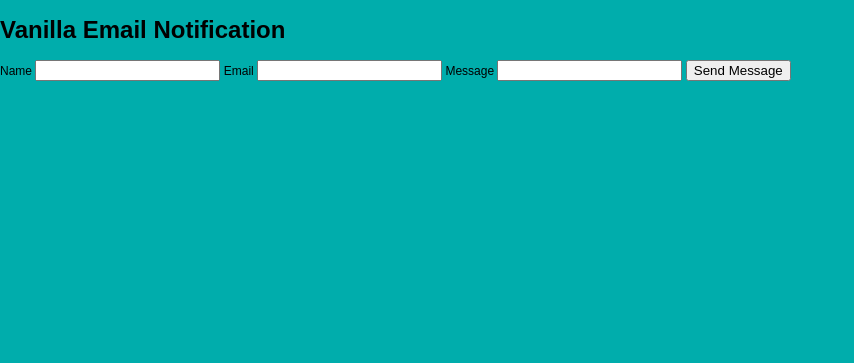
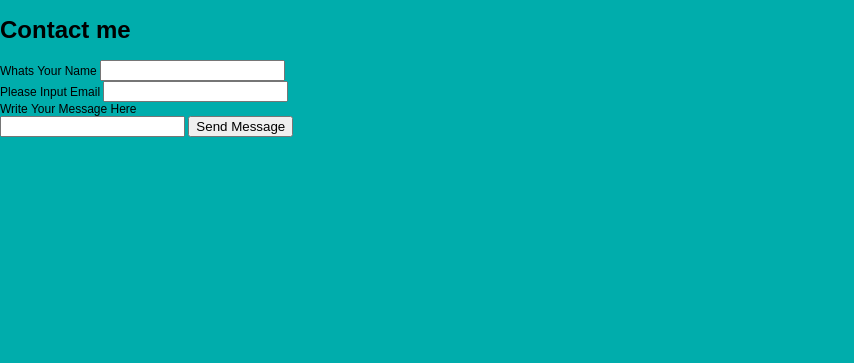
Before and after one commit to johannes-code/vanilla_email_notification, a website: page index.html in a window 1280 px wide. Shown: the whole page, without its empty margins (0-854 px from the left). Drawn offline with Linux system fonts and the light colour scheme; no server answers; a web font is replaced by a local one.

Commit message:
added formcontainer

```diff
--- a/index.html
+++ b/index.html
@@ -3,29 +3,31 @@
   <head>
     <meta charset="UTF-8" />
     <meta name="viewport" content="width=device-width, initial-scale=1.0" />
-    <link rel="stylesheet" href="style.css" />
+    <link rel="stylesheet" href="style.css  " />
     <script type="module" src="main.js"></script>
-    <title>Vanilla Email Notification</title>
+    <title>Contact me</title>
   </head>
 
   <body>
     <header>
-      <h1>Vanilla Email Notification</h1>
+      <h1>Contact me</h1>
     </header>
 
     <main>
+      <div class="formcontainer">
         <form id="contactform">
-        <label for="name"> Name</label>
+          <label for="name"> Whats Your Name</label>
           <input type="text" name="name" id="name" />
 
-        <label for="email">Email</label>
+          <label for="email">Please Input Email</label>
           <input type="email" name="email" id="email" />
 
-        <label for="message">Message</label>
+          <label for="message">Write Your Message Here</label>
           <input type="text" name="message" id="message" />
 
           <button type="submit">Send Message</button>
         </form>
+      </div>
     </main>
   </body>
 </html>
--- a/style.css
+++ b/style.css
@@ -19,6 +19,11 @@ body {
   -webkit-font-smoothing: none;
 }
 
+.formcontainer {
+  height: 300px;
+  width: 300px;
+}
+
 .windowmenubar {
   background-color: white;
   border-bottom: 1px solid black;
```
Lines whose indentation alone changed are shown as unchanged.
